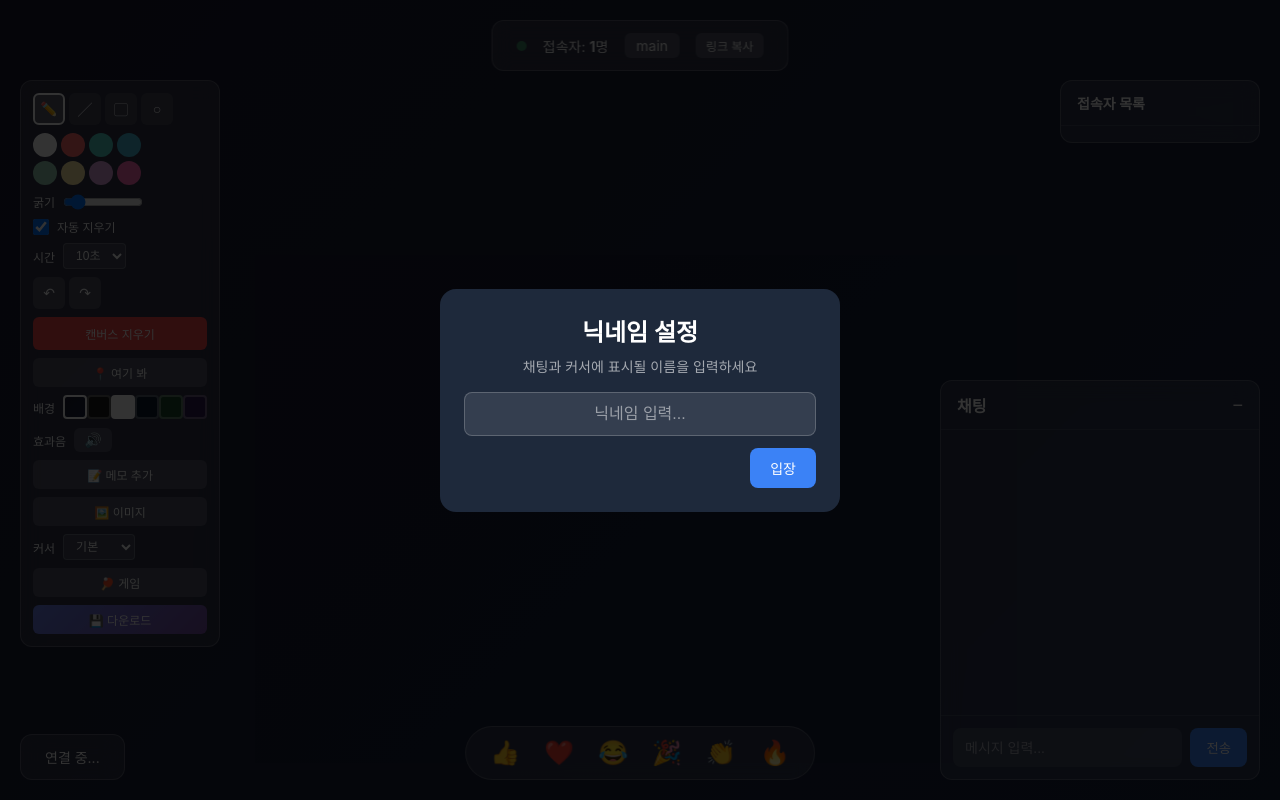
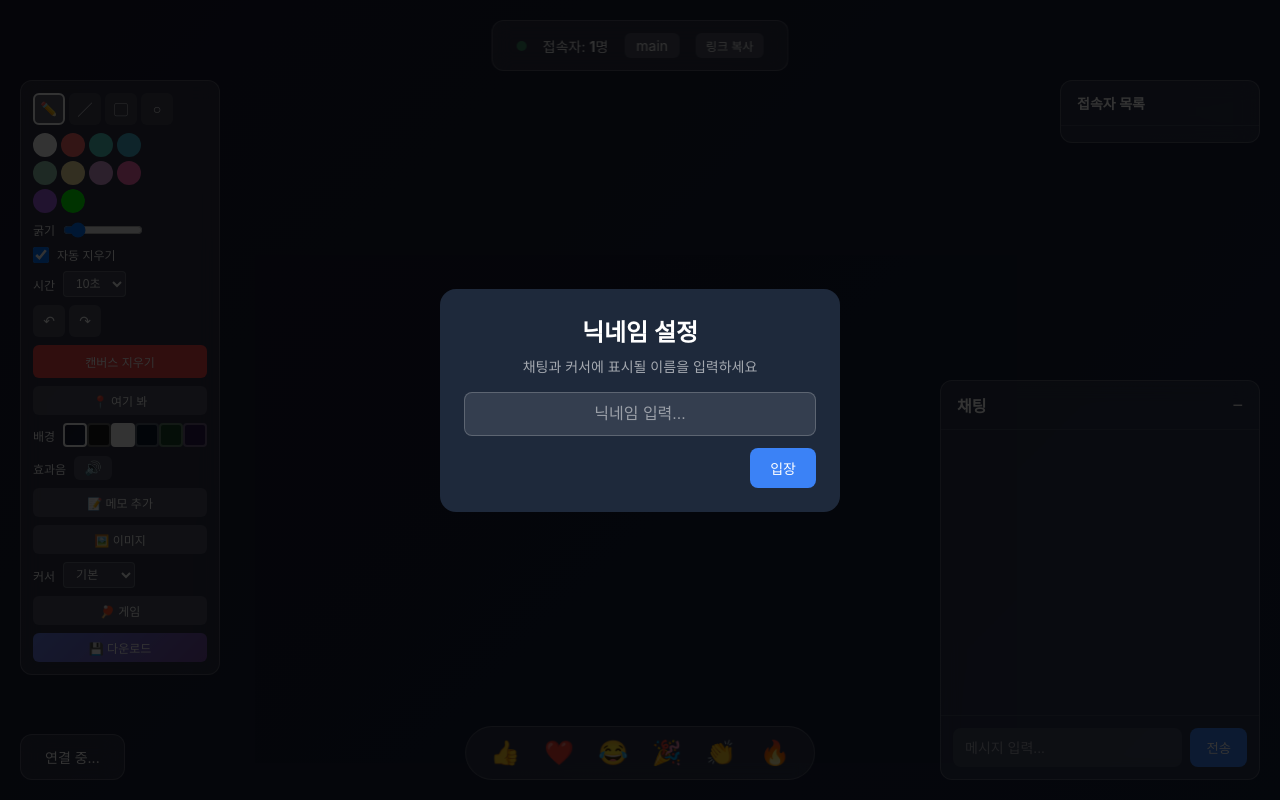
Before and after one commit to sinbla78/nodeCrud, a website: page public/index.html in a window 1280 px wide. Drawn offline with nearby package versions, Linux system fonts and the light colour scheme; no server answers.

Commit message:
fix :: 커스텀 색 추가

```diff
--- a/public/index.html
+++ b/public/index.html
@@ -799,6 +799,49 @@
     }
 
     .color-btn.active {
+      border-color: white;
+    }
+
+    /* Custom Color Picker */
+    .custom-color-container {
+      display: flex;
+      align-items: center;
+    }
+
+    .custom-color-input {
+      width: 24px;
+      height: 24px;
+      border: none;
+      border-radius: 50%;
+      cursor: pointer;
+      padding: 0;
+      background: none;
+      overflow: hidden;
+    }
+
+    .custom-color-input::-webkit-color-swatch-wrapper {
+      padding: 0;
+    }
+
+    .custom-color-input::-webkit-color-swatch {
+      border: 2px solid transparent;
+      border-radius: 50%;
+    }
+
+    .custom-color-input::-moz-color-swatch {
+      border: 2px solid transparent;
+      border-radius: 50%;
+    }
+
+    .custom-color-input:hover {
+      transform: scale(1.2);
+    }
+
+    .custom-color-input.active::-webkit-color-swatch {
+      border-color: white;
+    }
+
+    .custom-color-input.active::-moz-color-swatch {
       border-color: white;
     }
 
@@ -1294,7 +1337,7 @@
     const userListEl = document.getElementById('userList');
 
     // Drawing state
-    const DRAW_COLORS = ['#ffffff', '#ff6b6b', '#4ecdc4', '#45b7d1', '#96ceb4', '#ffeaa7', '#dda0dd', '#ff69b4'];
+    const DRAW_COLORS = ['#ffffff', '#ff6b6b', '#4ecdc4', '#45b7d1', '#96ceb4', '#ffeaa7', '#dda0dd', '#ff69b4', '#a55eea'];
     let drawExpireMs = 10000;
     let fadeEnabled = true;
     let drawColor = '#ffffff';
@@ -1434,10 +1477,31 @@
       btn.style.background = color;
       btn.onclick = () => {
         document.querySelectorAll('.color-btn').forEach(b => b.classList.remove('active'));
+        document.getElementById('customColorPicker').classList.remove('active');
         btn.classList.add('active');
         drawColor = color;
       };
       colorPickerEl.appendChild(btn);
+    });
+
+    // Custom color picker
+    const customColorContainer = document.createElement('div');
+    customColorContainer.className = 'custom-color-container';
+    customColorContainer.innerHTML = `
+      <input type="color" id="customColorPicker" class="custom-color-input" value="#00ff00" title="사용자 지정 색상">
+    `;
+    colorPickerEl.appendChild(customColorContainer);
+
+    const customColorInput = document.getElementById('customColorPicker');
+    customColorInput.addEventListener('input', (e) => {
+      document.querySelectorAll('.color-btn').forEach(b => b.classList.remove('active'));
+      customColorInput.classList.add('active');
+      drawColor = e.target.value;
+    });
+    customColorInput.addEventListener('click', () => {
+      document.querySelectorAll('.color-btn').forEach(b => b.classList.remove('active'));
+      customColorInput.classList.add('active');
+      drawColor = customColorInput.value;
     });
 
     document.getElementById('brushSize').addEventListener('input', (e) => {
```
